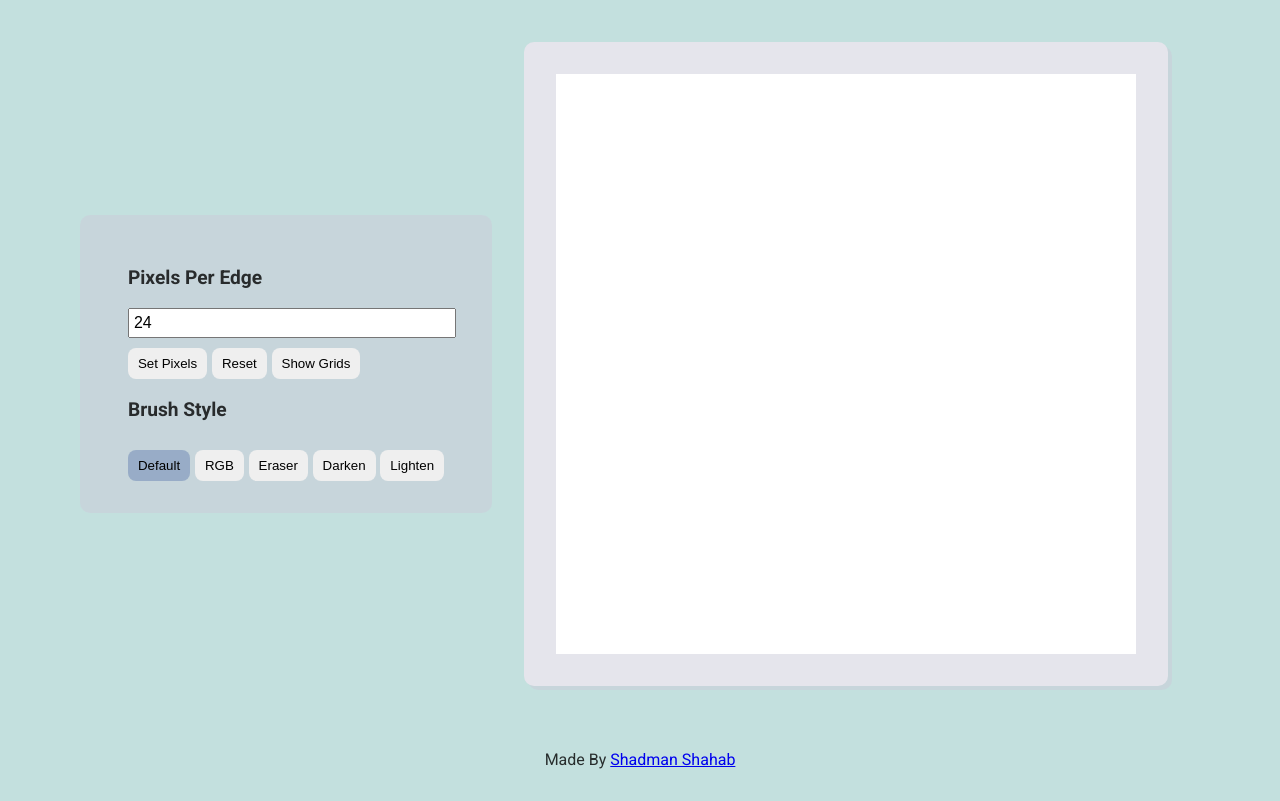
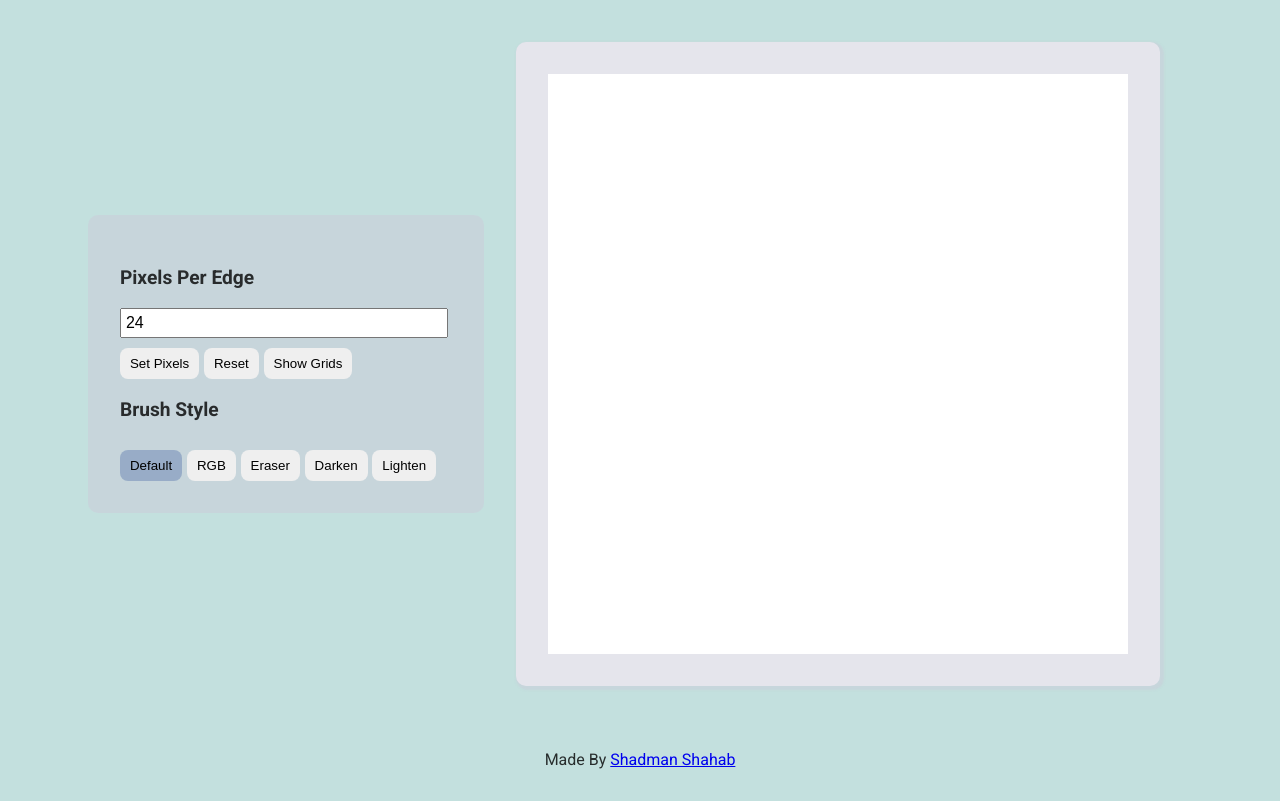
Before and after one commit to sh4dman23/etch-a-sketch, a plain HTML site: page index.html in a window 1280 px wide. Shown: the part 111-912 px from the top of the page. Drawn offline with Linux system fonts and the light colour scheme.

Commit message:
Minor UI Changes

```diff
--- a/style.css
+++ b/style.css
@@ -56,7 +56,7 @@ button:active {
     flex-direction: column;
     border-radius: 10px;
     background-color: rgba(204, 203, 217, 0.5);
-    padding: 2rem 3rem;
+    padding: 2rem 3rem 2rem 2rem;
 }
 
 .user-controls p {
@@ -80,7 +80,7 @@ button:active {
     user-select: none;
     -webkit-user-drag: none;
     background-color: rgb(255, 255, 255);
-    box-shadow: 4px 4px rgba(204, 203, 217, 0.5);
+    box-shadow: 2px 2px 2px 2px rgba(204, 203, 217, 0.5);
 }
 
 .sketch-container:hover {
```
